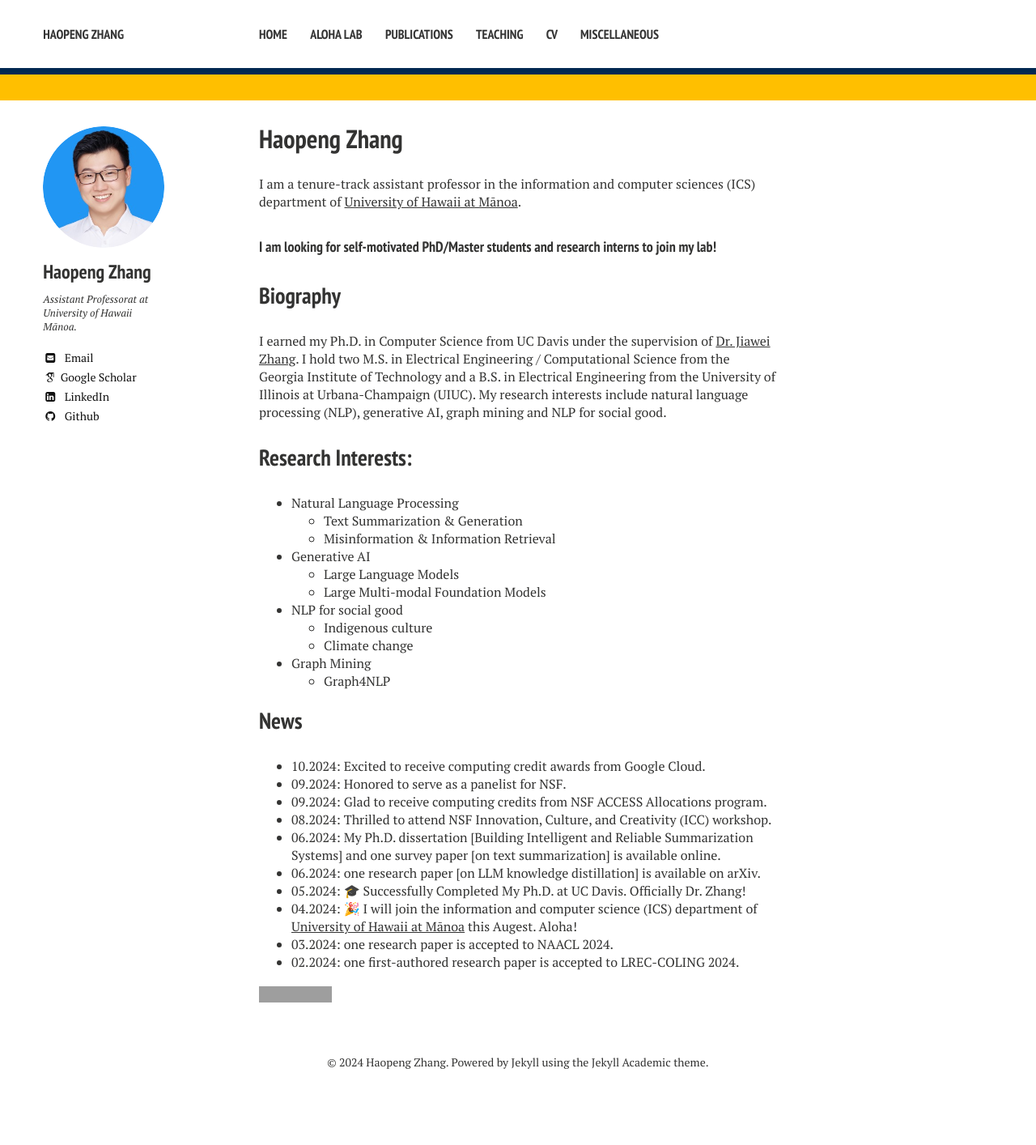
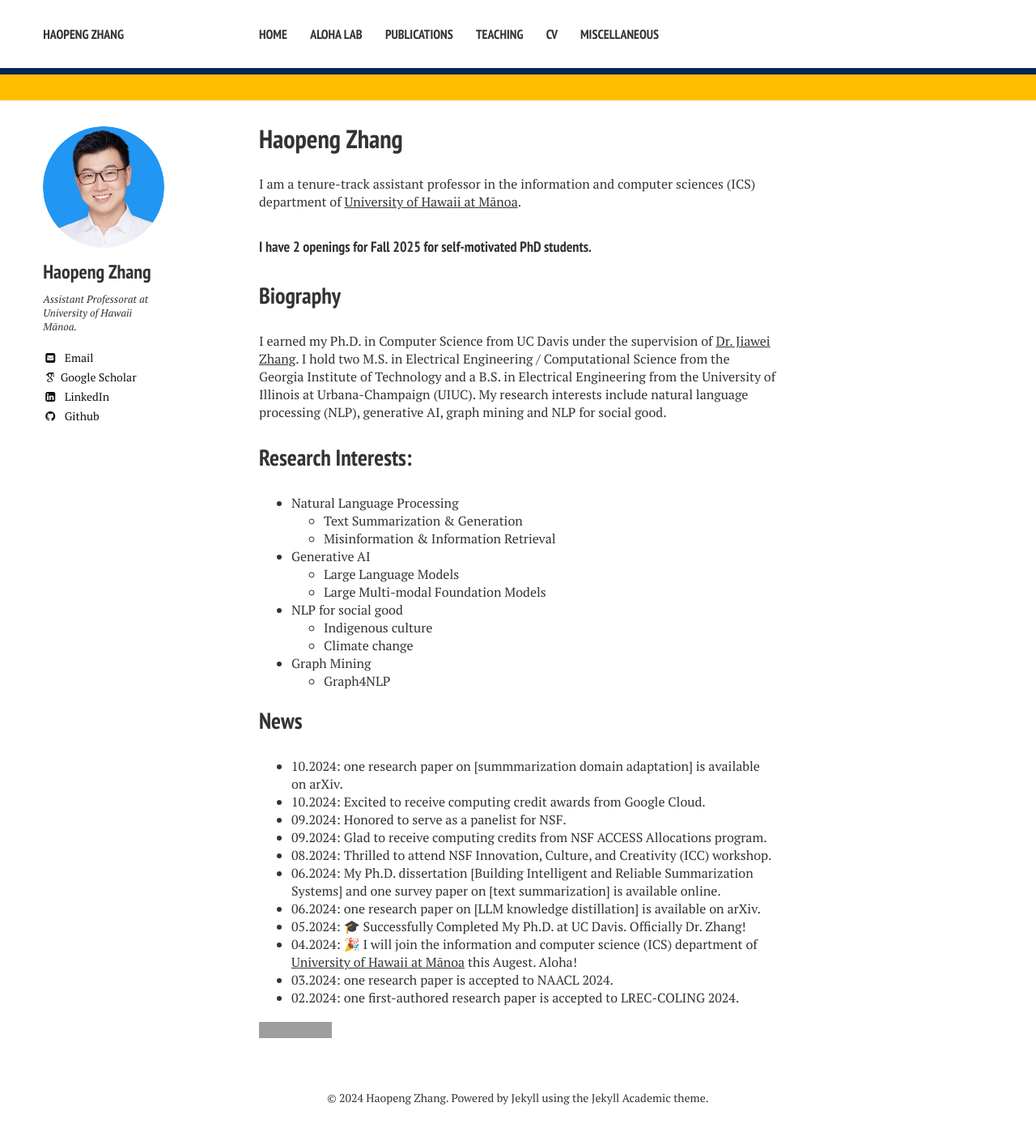
Before and after one commit to hpzhang94/hpzhang94.github.io, a Jekyll site: the page built from index.md, in a window 1280 px wide. Shown: the whole page at 81% size. Built offline with Jekyll 4.4.1, drawn with Linux system fonts in a browser that asks for light colours; nearby versions of some CDN libraries; some web fonts are replaced; before the commit the page ends 1370 px from its top, so only the background shows below that; grey boxes are pictures that could not be loaded.

Commit message:
1021 update

```diff
--- a/index.md
+++ b/index.md
@@ -7,7 +7,7 @@ layout: home
 
 I am a tenure-track assistant professor in the information and computer sciences (ICS) department of <a href="https://www.ics.hawaii.edu/"><u>University of Hawaii at Mānoa</u></a>.
 
-#### I am looking for self-motivated PhD/Master students and research interns to join my lab!
+#### I have 2 openings for Fall 2025 for self-motivated PhD students.
 
 
 ## Biography
@@ -30,12 +30,13 @@ I earned my Ph.D. in Computer Science from UC Davis under the supervision of <a
 	- Graph4NLP
 
 ## News
+- 10.2024: one research paper on <a href = "https://arxiv.org/pdf/2410.15687" target="_blank"> [summmarization domain adaptation]</a> is available on arXiv.
 - 10.2024: Excited to receive computing credit awards from Google Cloud.
 - 09.2024: Honored to serve as a panelist for NSF.
 - 09.2024: Glad to receive computing credits from NSF ACCESS Allocations program.
 - 08.2024: Thrilled to attend NSF Innovation, Culture, and Creativity (ICC) workshop.
-- 06.2024: My Ph.D. dissertation <a href = "https://escholarship.org/uc/item/7zn0b66s" target="_blank">[Building Intelligent and Reliable Summarization Systems]</a> and one survey paper <a href = "https://arxiv.org/abs/2406.11289" target="_blank">[on text summarization]</a> is available online.
-- 06.2024: one research paper <a href = "https://arxiv.org/abs/2406.12169" target="_blank">[on LLM knowledge distillation]</a> is available on arXiv.
+- 06.2024: My Ph.D. dissertation <a href = "https://escholarship.org/uc/item/7zn0b66s" target="_blank">[Building Intelligent and Reliable Summarization Systems]</a> and one survey paper on <a href = "https://arxiv.org/abs/2406.11289" target="_blank"> [text summarization]</a> is available online.
+- 06.2024: one research paper on <a href = "https://arxiv.org/abs/2406.12169" target="_blank">[LLM knowledge distillation]</a> is available on arXiv.
 - 05.2024: 🎓 Successfully Completed My Ph.D. at UC Davis. Officially Dr. Zhang!
 - 04.2024: 🎉 I will join the information and computer science (ICS) department of <a href="https://www.ics.hawaii.edu/"><u>University of Hawaii at Mānoa</u></a> this Augest. Aloha!
 - 03.2024: one research paper is accepted to NAACL 2024.
```
Also changed, not shown: research.md (+18 -11 lines).
